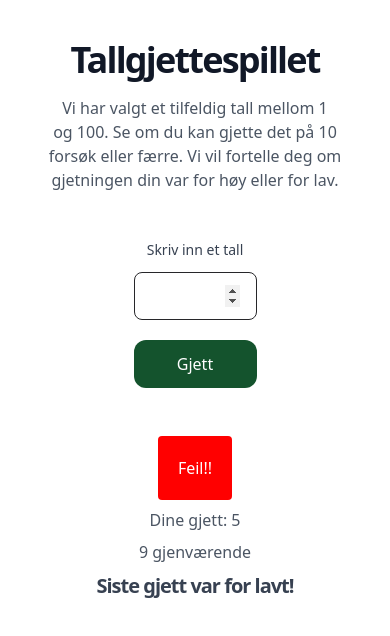
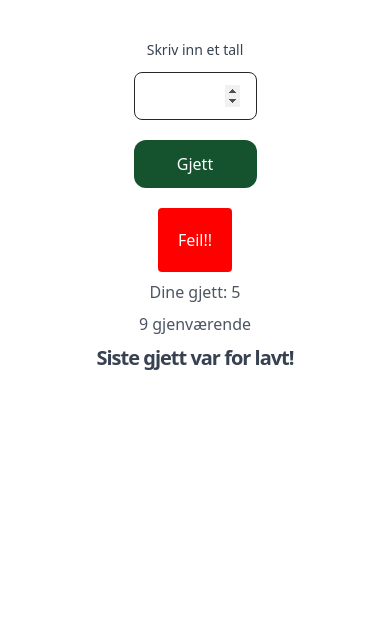
Before and after one commit to danielhont/games, a plain HTML site: page index.html in a window 390 px wide. Both pictures are taken after typing "5" into the empty fields and a click on the button "Gjett". Drawn offline with nearby package versions, Linux system fonts and the light colour scheme.

Commit message:
ADD: mobile friendly design

```diff
--- a/index.html
+++ b/index.html
@@ -10,13 +10,15 @@
 		<script src="https://cdn.tailwindcss.com"></script>
 		<!-- Add file: "tailwind.config.js" for TailWind autocomplete -->
 	</head>
-	<body class="p-10 text-center">
+	<body class="p-5 text-center">
 		<h1
+			id="titleText"
 			class="text-4xl font-semibold tracking-tighter text-center text-gray-900 lg:text-5xl text-balance"
 		>
 			Tallgjettespillet
 		</h1>
 		<p
+			id="instructions"
 			class="mx-auto mt-4 text-base font-medium text-center text-gray-600 text-balance"
 		>
 			Vi har valgt et tilfeldig tall mellom 1 og 100. Se om du kan gjette
@@ -24,7 +26,7 @@
 			var for høy eller for lav.
 		</p>
 
-		<div class="flex flex-col items-center mt-12 space-y-2">
+		<div class="flex flex-col items-center mt-5 space-y-2">
 			<div class="flex flex-col items-center">
 				<form>
 					<label
@@ -54,7 +56,7 @@
 		</div>
 
 		<div
-			class="flex flex-col items-center mt-12 space-y-2 text-center"
+			class="flex flex-col items-center mt-5 space-y-2 text-center"
 			id="resultParas"
 		>
 			<p
@@ -71,7 +73,7 @@
 			></p>
 			<h2
 				id="lowOrHi"
-				class="text-xl font-semibold tracking-tighter text-center text-gray-700 lg:text-5xl text-balance"
+				class="text-xl font-semibold tracking-tighter text-center text-gray-700 lg:text-2xl text-balance"
 			>
 				Skriv inn et tall og trykk på "Gjett" for å starte spillet!
 			</h2>
@@ -85,6 +87,8 @@
 			const lowOrHi = document.querySelector("#lowOrHi");
 			const remainingGuesses =
 				document.querySelector("#remainingGuesses");
+			const instructions = document.querySelector("#instructions");
+			const titleText = document.querySelector("#titleText");
 
 			const guessSubmit = document.querySelector("#guessSubmit");
 			const guessField = document.querySelector("#guessField");
@@ -98,6 +102,8 @@
 				if (guessCount === 1) {
 					guesses.textContent = `Dine gjett: `;
 				}
+				instructions.textContent = "";
+				titleText.textContent = "";
 				guesses.textContent = `${guesses.textContent} ${userGuess}`;
 				remainingGuesses.textContent = `${10 - guessCount} gjenværende`;
 				2;
@@ -156,6 +162,7 @@
 
 				resetButton.parentNode.removeChild(resetButton);
 
+				titleText.textContent = "Tallgjettespillet";
 				guessField.disabled = false;
 				guessSubmit.disabled = false;
 				guessField.value = "";
```
